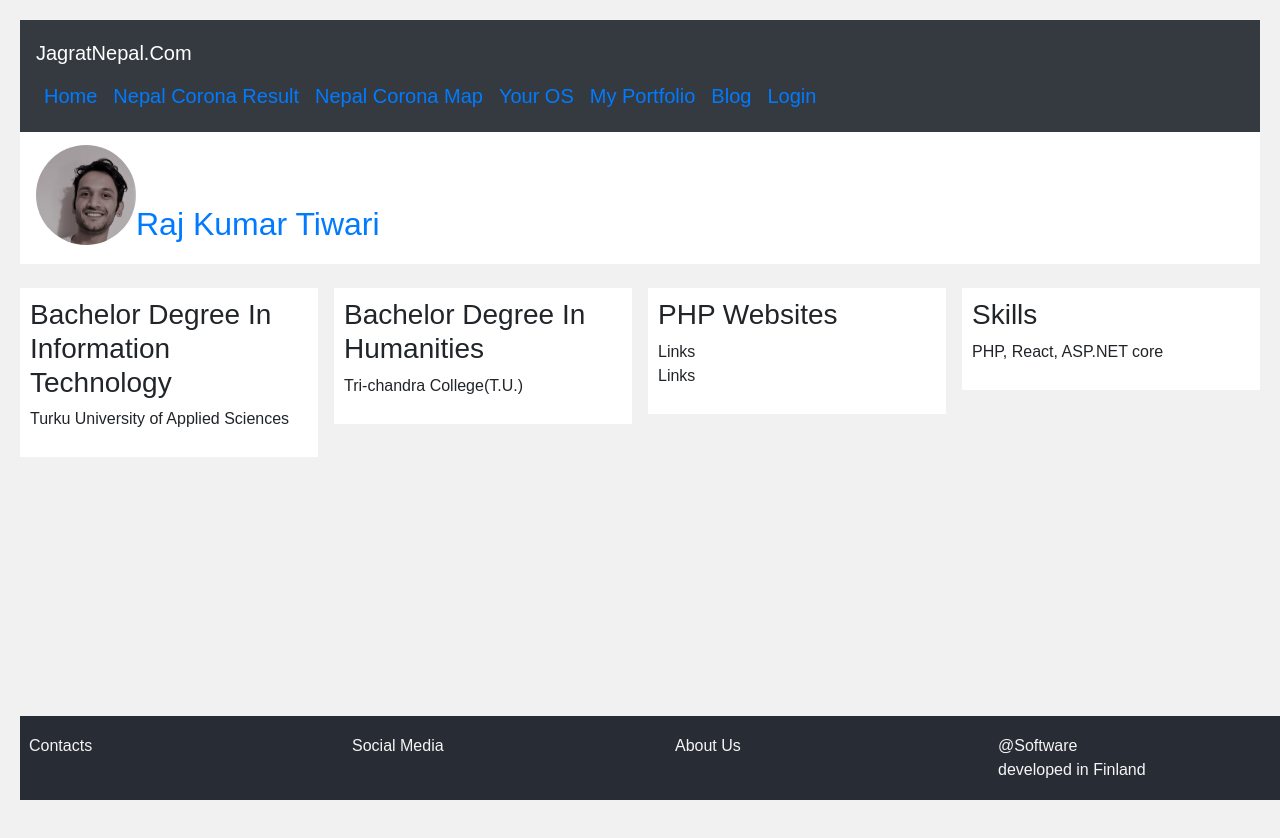
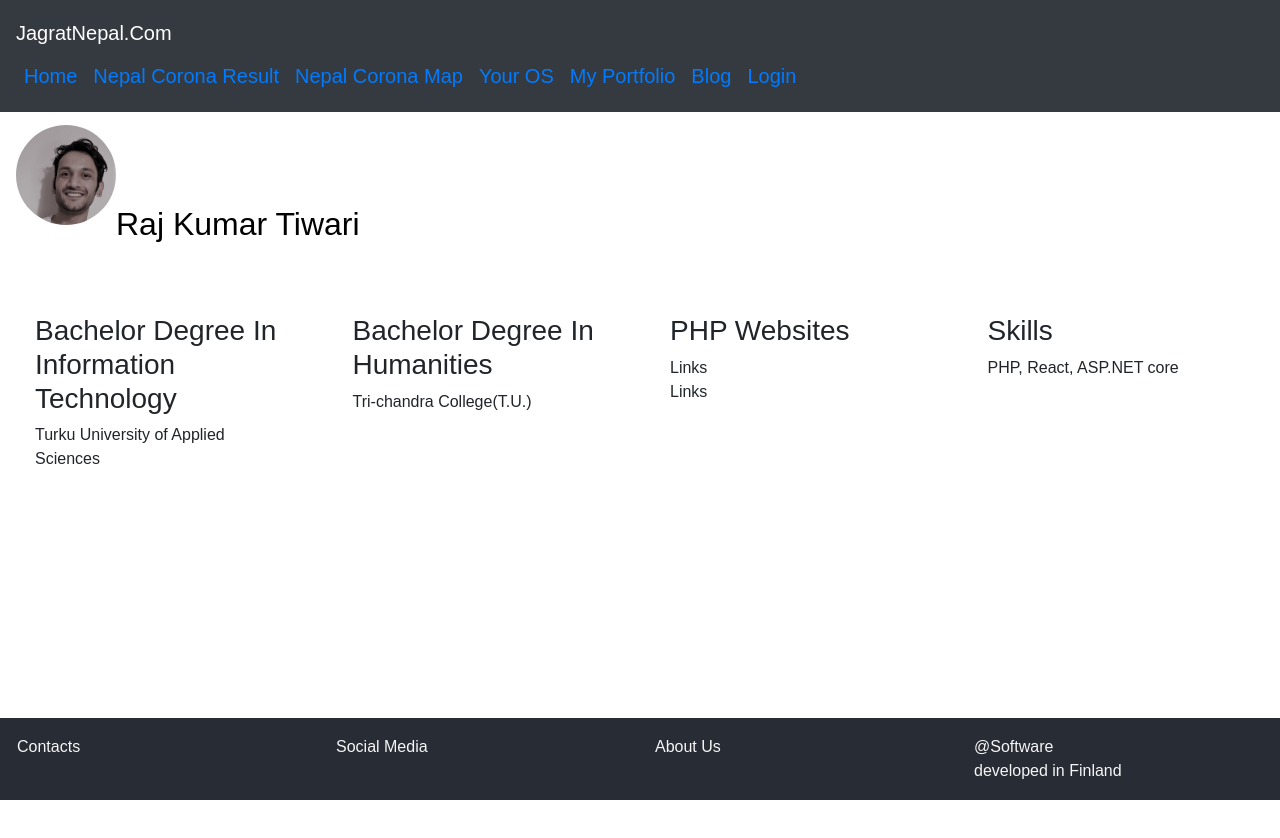
Before and after one commit to SannatKumar/transparency-nepal, a React (Create React App) app: page /portfolio in a window 1280 px wide. Shown: the top 838 px of the page. Before the commit the page ends 800 px from the top, so only its background shows below. Built offline with nearby package versions, Linux system fonts and the light colour scheme.

Commit message:
css added

```diff
--- a/src/PortFolio.css
+++ b/src/PortFolio.css
@@ -1,51 +1,65 @@
-{
-    box-sizing: border-box;
-  }
+.portfolio{
+  min-height: 800px;
+  background-color: white;
+}
+.profile-pic{
+  border-radius: 50px;
+  float: left;
+  width: 100px;
+  Height: 100px;
+  background-color:black;
+}
+
+.portbody {
+  padding: 5px;
+  border-radius: 2px;
+  border-color: teal;
+}
+
 
   body {
     background-color: #f1f1f1;
-    padding: 20px;
+    padding: 0px;
     font-family: Arial;
+
   }
 
   /* Center website */
-  .main {
-    max-width: 1000px;
-    margin: auto;
+
+  .username{
+    color: black;
+    padding: 20px 0 0 0;
+  }
+  #biodetail{
+    color: black;
+
+
   }
 
-  h1 {
-    font-size: 20px;
-    word-break: break-all;
+  .pic-title{
+    font: Cursive;
   }
 
-  .row {
-    margin: 8px -16px;
-  }
+
 
   /* Add padding BETWEEN each column */
   .row,
   .row > .column {
-    padding: 8px;
+    padding: 15px;
   }
 
   /* Create four equal columns that floats next to each other */
   .column {
-    float: left;
     width: 25%;
   }
 
   /* Clear floats after rows */
-  .row:after {
-    content: "";
-    display: table;
-    clear: both;
-  }
+
 
   /* Content */
   .content {
     background-color: white;
-    padding: 10px;
+    padding: 15px;
   }
 
   /* Responsive layout - makes a two column-layout instead of four columns */
```
